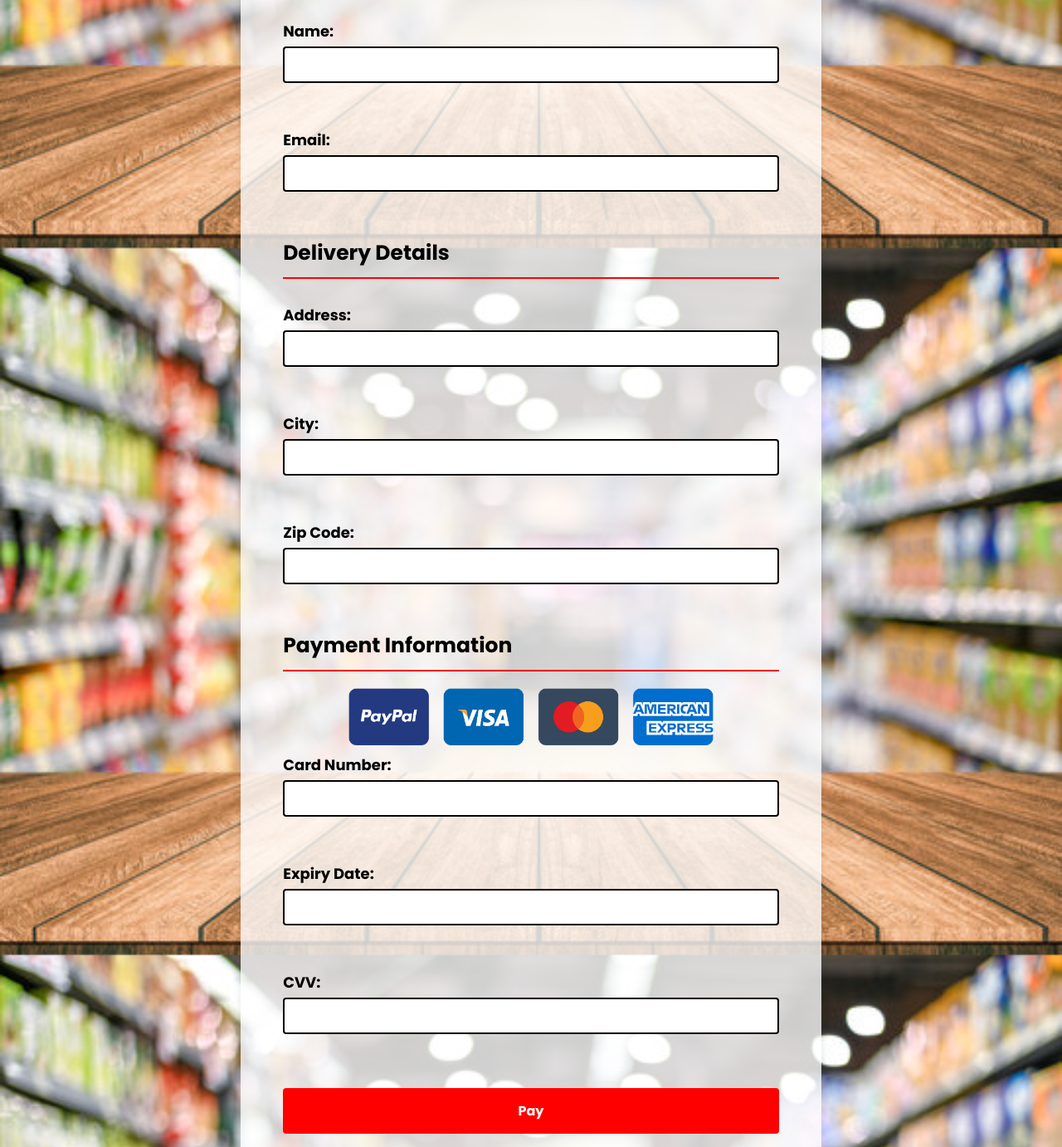
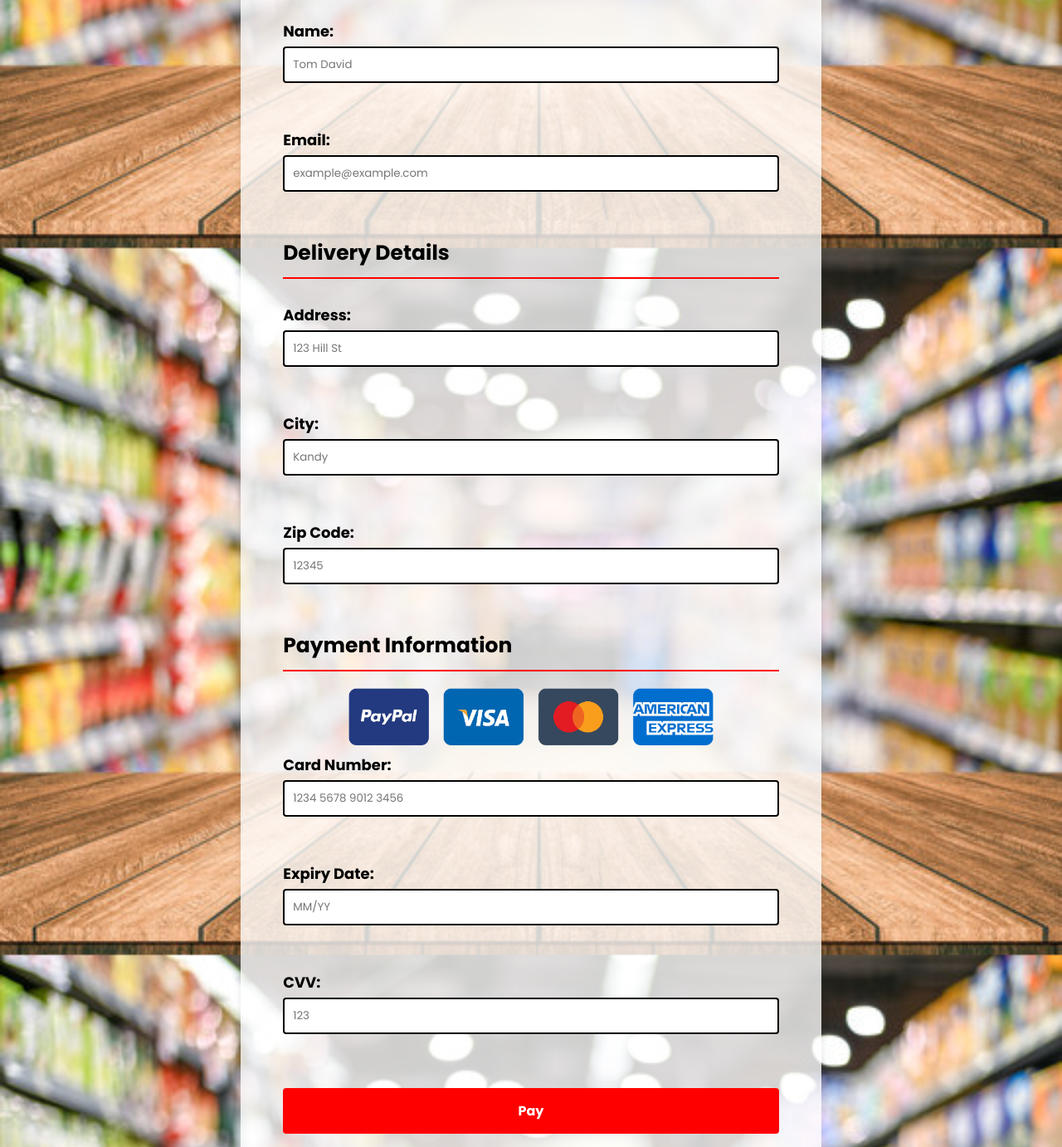
Before and after one commit to abdhullahanees/Final, a plain HTML site: page checkout.html in a window 1280 px wide. Shown: the part 553-1935 px from the top of the page at 83% size. Drawn offline with Linux system fonts and the light colour scheme.

Commit message:
Update checkout.html

```diff
--- a/checkout.html
+++ b/checkout.html
@@ -62,21 +62,34 @@
                 </tr>
             </tfoot>
         </table>
+            <h2>Personal Details</h2>
+            <label for="name">Name:</label>
+            <input type="text" id="name" name="name" required placeholder="Tom David"><br>
 
-        <h2>Personal Details</h2>
-        <label>Name: <input type="text" id="name" required></label><br>
-        <label>Email: <input type="email" id="email" required></label><br>
+            <label for="email">Email:</label>
+            <input type="email" id="email" name="email" required placeholder="example@example.com"><br>
 
-        <h2>Delivery Details</h2>
-        <label>Address: <input type="text" id="address" required></label><br>
-        <label>City: <input type="text" id="city" required></label><br>
-        <label>Zip Code: <input type="text" id="zip" required></label><br>
+            <h2>Delivery Details</h2>
+            <label for="address">Address:</label>
+            <input type="text" id="address" name="address" required placeholder="123 Hill St"><br>
 
-        <h2>Payment Information</h2>
-        <img src="./IMG/payment.png" alt="payment">
-        <label>Card Number: <input type="text" id="card" required></label><br>
-        <label>Expiry Date: <input type="text" id="expiry" required></label><br>
-        <label>CVV: <input type="text" id="cvv" required></label><br>
+            <label for="city">City:</label>
+            <input type="text" id="city" name="city" required placeholder="Kandy"><br>
+
+            <label for="zip">Zip Code:</label>
+            <input type="text" id="zip" name="zip" required placeholder="12345" pattern="\d{5}(-\d{4})?"><br>
+
+            <h2>Payment Information</h2>
+            <img src="./IMG/payment.png" alt="payment methods accepted">
+
+            <label for="card">Card Number:</label>
+            <input type="text" id="card" name="card" required placeholder="1234 5678 9012 3456" pattern="\d{4} \d{4} \d{4} \d{4}" title="Enter a valid card number"><br>
+
+            <label for="expiry">Expiry Date:</label>
+            <input type="text" id="expiry" name="expiry" required placeholder="MM/YY" pattern="\d{2}/\d{2}" title="Enter the expiry date in MM/YY format"><br>
+
+            <label for="cvv">CVV:</label>
+            <input type="text" id="cvv" name="cvv" required placeholder="123" pattern="\d{3}" title="Enter a 3-digit CVV"><br>
 
         <button type="button" id="payButton">Pay</button>
     </form>
@@ -103,12 +116,12 @@
     <strong>Category</strong>
     <ul>
         <li><a href="#">Vegetables</a></li>
-        <li><a href="#">Dairy Products</a></li> <!-- Corrected "Diary" to "Dairy" -->
-        <li><a href="#">Cosmetics and Skincare</a></li> <!-- Changed "Cosmetic" to "Cosmetics" for consistency -->
+        <li><a href="#">Dairy Products</a></li>
+        <li><a href="#">Cosmetics and Skincare</a></li>
         <li><a href="#">Fruits</a></li>
         <li><a href="#">Meat and Seafood</a></li>
         <li><a href="#">Baking and Cooking Ingredients</a></li>
-    </ul> <!-- Added missing closing tag for the unordered list -->
+    </ul>
 </section>
 
 
```
